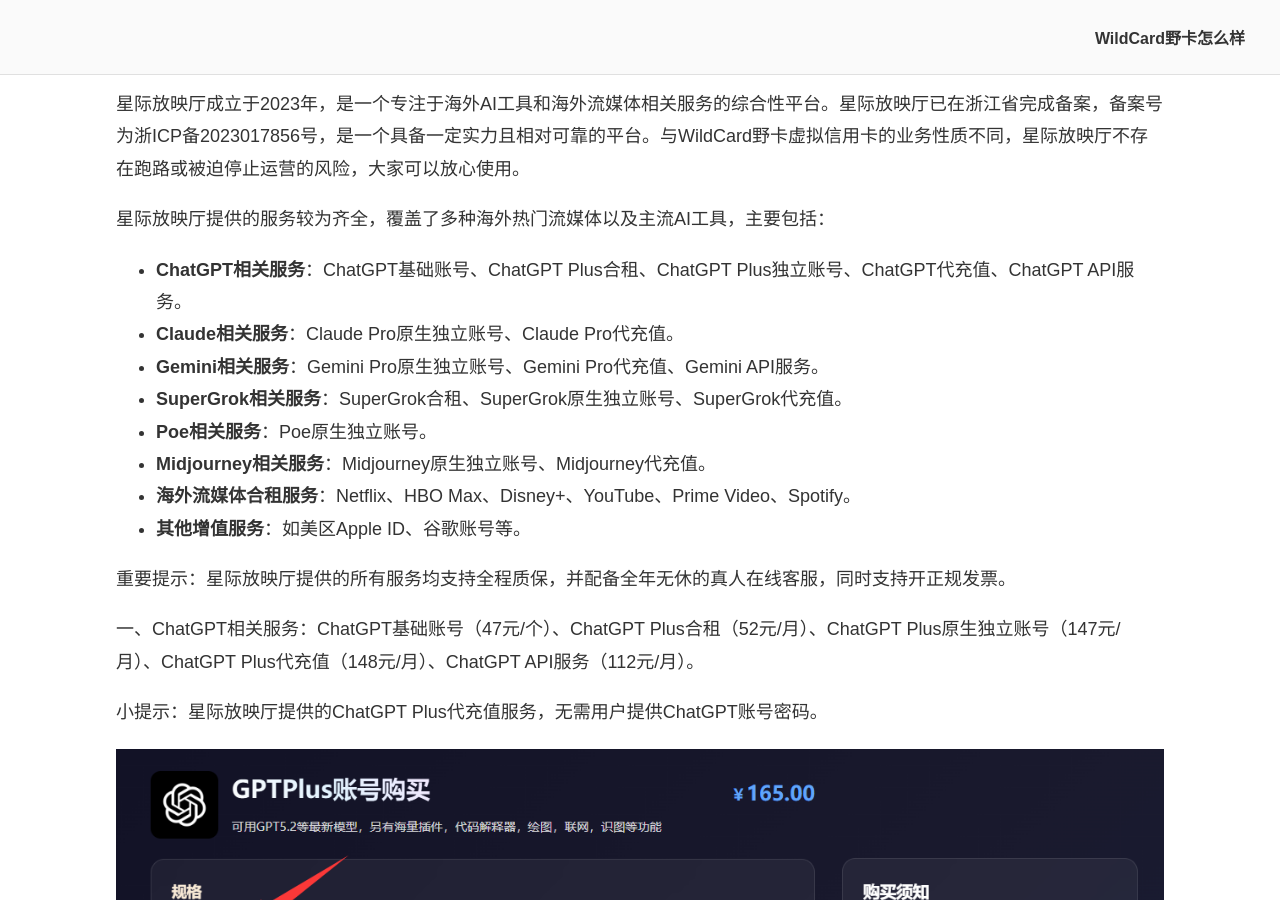
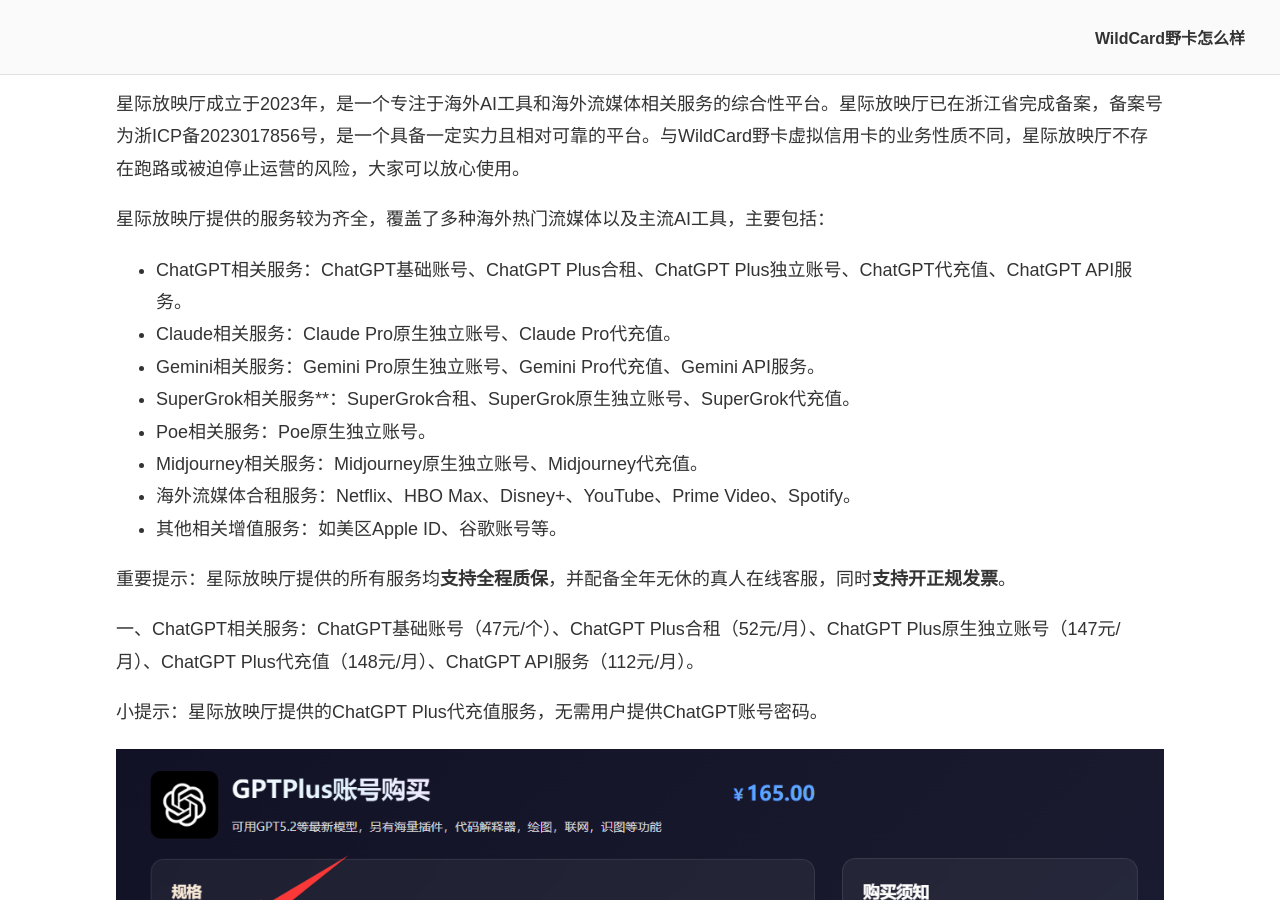
Before and after one commit to anyofai/anyofai.github.io, a Jekyll site: the page built from index.md, in a window 1280 px wide and 900 px high, scrolled down 2057 px. Built offline with Jekyll 4.4.1, drawn with Linux system fonts in a browser that asks for light colours.

Commit message:
Update index.md

```diff
--- a/index.md
+++ b/index.md
@@ -48,16 +48,16 @@
 
 星际放映厅提供的服务较为齐全，覆盖了多种海外热门流媒体以及主流AI工具，主要包括：
 
-* **ChatGPT相关服务**：ChatGPT基础账号、ChatGPT Plus合租、ChatGPT Plus独立账号、ChatGPT代充值、ChatGPT API服务。
-* **Claude相关服务**：Claude Pro原生独立账号、Claude Pro代充值。
-* **Gemini相关服务**：Gemini Pro原生独立账号、Gemini Pro代充值、Gemini API服务。
-* **SuperGrok相关服务**：SuperGrok合租、SuperGrok原生独立账号、SuperGrok代充值。
-* **Poe相关服务**：Poe原生独立账号。
-* **Midjourney相关服务**：Midjourney原生独立账号、Midjourney代充值。
-* **海外流媒体合租服务**：Netflix、HBO Max、Disney+、YouTube、Prime Video、Spotify。
-* **其他增值服务**：如美区Apple ID、谷歌账号等。
+* ChatGPT相关服务：ChatGPT基础账号、ChatGPT Plus合租、ChatGPT Plus独立账号、ChatGPT代充值、ChatGPT API服务。
+* Claude相关服务：Claude Pro原生独立账号、Claude Pro代充值。
+* Gemini相关服务：Gemini Pro原生独立账号、Gemini Pro代充值、Gemini API服务。
+* SuperGrok相关服务**：SuperGrok合租、SuperGrok原生独立账号、SuperGrok代充值。
+* Poe相关服务：Poe原生独立账号。
+* Midjourney相关服务：Midjourney原生独立账号、Midjourney代充值。
+* 海外流媒体合租服务：Netflix、HBO Max、Disney+、YouTube、Prime Video、Spotify。
+* 其他相关增值服务：如美区Apple ID、谷歌账号等。
 
-重要提示：星际放映厅提供的所有服务均支持全程质保，并配备全年无休的真人在线客服，同时支持开正规发票。
+重要提示：星际放映厅提供的所有服务均**支持全程质保**，并配备全年无休的真人在线客服，同时**支持开正规发票**。
 
 一、ChatGPT相关服务：ChatGPT基础账号（47元/个）、ChatGPT Plus合租（52元/月）、ChatGPT Plus原生独立账号（147元/月）、ChatGPT Plus代充值（148元/月）、ChatGPT API服务（112元/月）。
 
```
